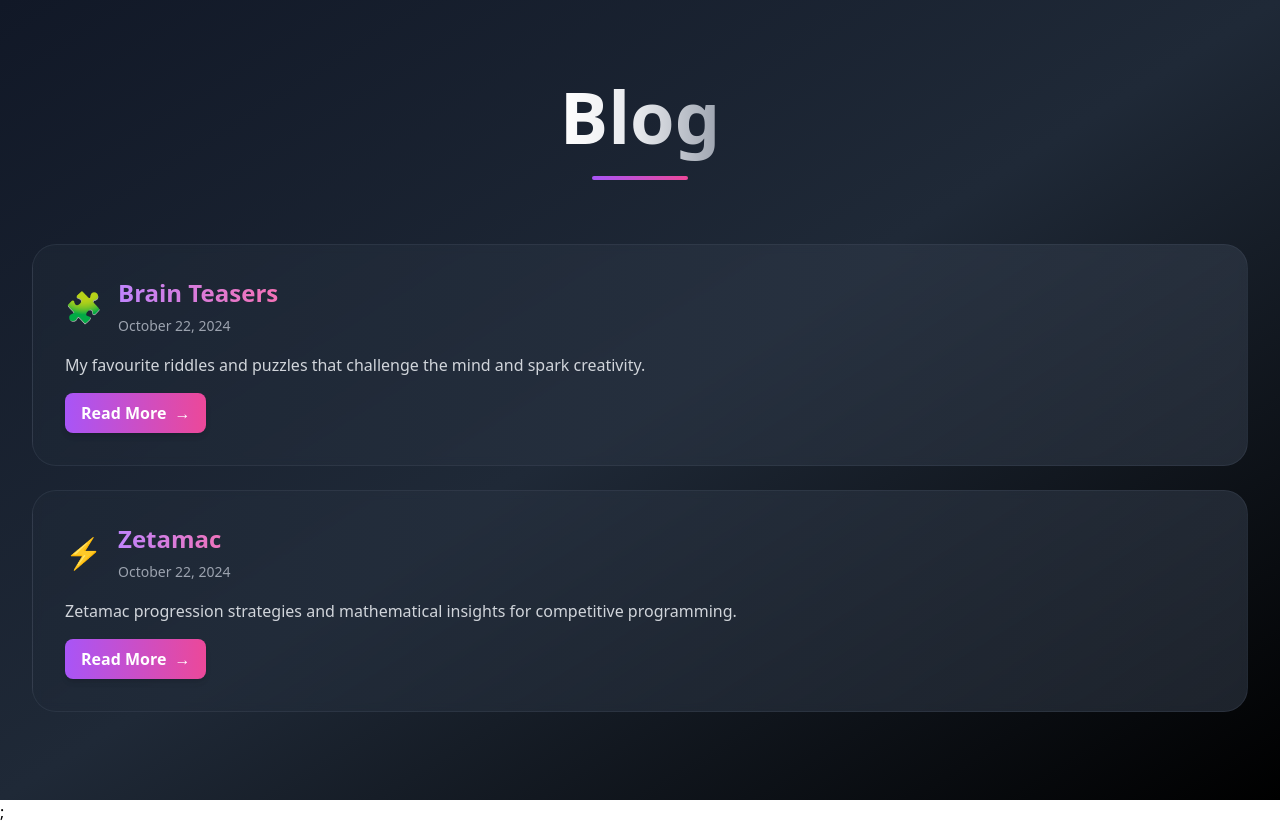
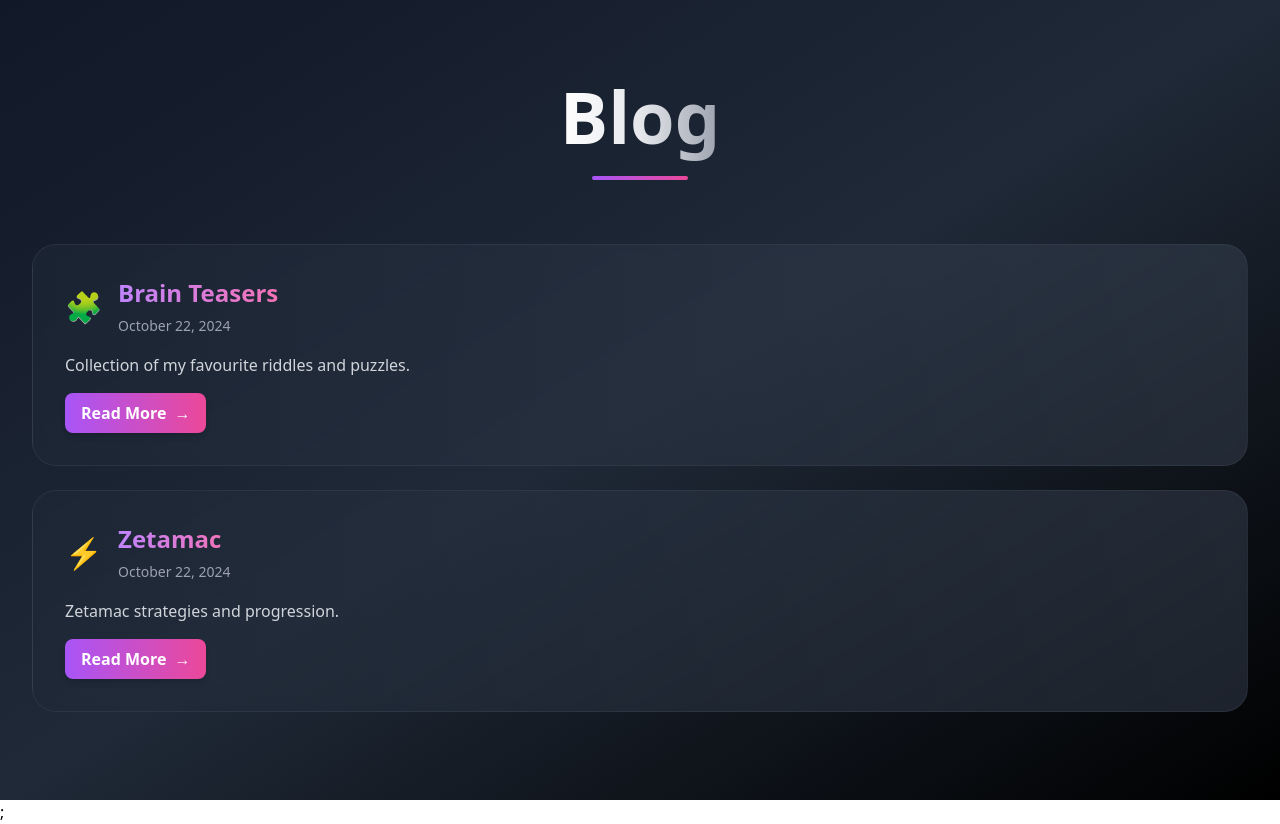
Before and after one commit to LGeoff31/Porfolio, a Next.js app: page /components/Blog in a window 1280 px wide. Built offline with nearby package versions, Linux system fonts and the light colour scheme.

Commit message:
update blog

```diff
--- a/pages/components/Blog.tsx
+++ b/pages/components/Blog.tsx
@@ -5,8 +5,7 @@ const blogPosts = [
   {
     title: "Brain Teasers",
     date: "October 22, 2024",
-    description:
-      "My favourite riddles and puzzles that challenge the mind and spark creativity.",
+    description: "Collection of my favourite riddles and puzzles.",
     href: "brainteasers",
     color: "from-purple-500 to-pink-500",
     icon: "🧩",
@@ -14,8 +13,7 @@ const blogPosts = [
   {
     title: "Zetamac",
     date: "October 22, 2024",
-    description:
-      "Zetamac progression strategies and mathematical insights for competitive programming.",
+    description: "Zetamac strategies and progression.",
     href: "zetamac",
     color: "from-blue-500 to-cyan-500",
     icon: "⚡",
@@ -59,7 +57,6 @@ const Blog: React.FC = () => {
   return (
     <section className="relative min-h-screen bg-gradient-to-br from-gray-900 via-gray-800 to-black overflow-hidden">
       <div className="relative z-10 pt-20 pb-16 px-4 sm:px-6 lg:px-8 max-w-7xl mx-auto">
-        {/* Section Header */}
         <motion.div
           className="text-center mb-16"
           initial={{ opacity: 0, y: 50 }}
@@ -88,7 +85,6 @@ const Blog: React.FC = () => {
           />
         </motion.div>
 
-        {/* Blog Posts */}
         <motion.div
           className="relative space-y-6"
           variants={containerVariants}
@@ -106,7 +102,6 @@ const Blog: React.FC = () => {
                 transition: { duration: 0.3 },
               }}
             >
-              {/* Background Glow Effect */}
               <div
                 className={`absolute inset-0 bg-gradient-to-r ${post.color} rounded-3xl blur-xl opacity-0 group-hover:opacity-20 transition-opacity duration-500`}
               />
```
